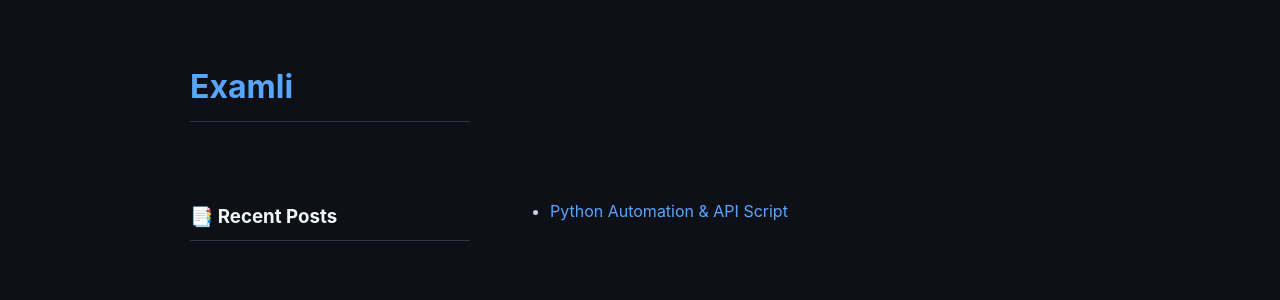
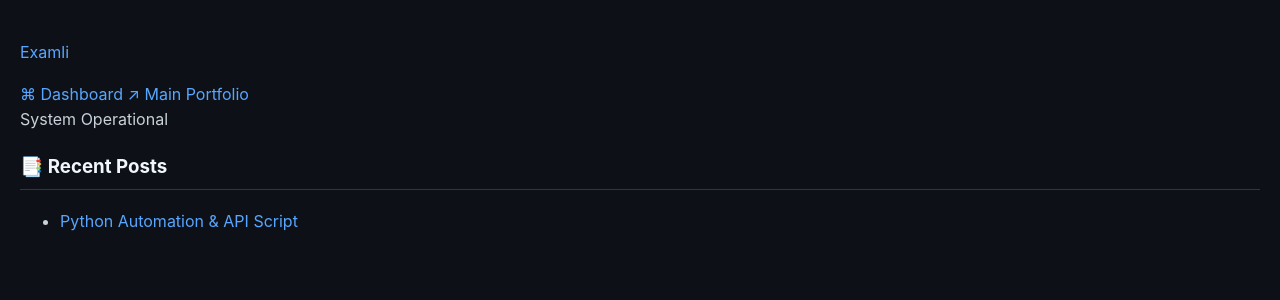
Before and after one commit to examli/examli.github.io, a Jekyll site: the page built from index.md, in a window 1280 px wide. Shown: the top 300 px of the page. Built offline with Jekyll 4.4.1, drawn with Linux system fonts in a browser that asks for light colours; our own code applies the rules of GitHub Pages for plain Markdown files.

Commit message:
Update default.html

```diff
--- a/_layouts/default.html
+++ b/_layouts/default.html
@@ -3,14 +3,38 @@
   <head>
     <meta charset="UTF-8">
     <meta name="viewport" content="width=device-width, initial-scale=1">
-    <title>{{ site.title }}</title>
+    <title>{% if page.title %}{{ page.title }} | {{ site.title }}{% else %}{{ site.title }}{% endif %}</title>
     <link rel="stylesheet" href="/assets/css/style.css">
   </head>
   <body>
-    <div class="wrapper">
-        <h1><a href="/">{{ site.title }}</a></h1>
-        <p>{{ site.description }}</p>
-        {{ content }}
+
+    <div class="blog-container">
+
+      <aside class="sidebar">
+        <div class="sidebar-sticky">
+          <div class="brand">
+            <a href="/" class="logo">{{ site.title }}</a>
+            <p class="bio">{{ site.description }}</p>
+          </div>
+
+          <nav class="nav-links">
+            <a href="/" class="nav-item">⌘ Dashboard</a>
+            <a href="https://sojwal.dev" target="_blank" class="nav-item">↗ Main Portfolio</a>
+          </nav>
+
+          <div class="sidebar-footer">
+            <span class="status-dot"></span> System Operational
+          </div>
+        </div>
+      </aside>
+
+      <main class="main-content">
+        <div class="content-wrapper">
+          {{ content }}
+        </div>
+      </main>
+
     </div>
+
   </body>
 </html>
```
